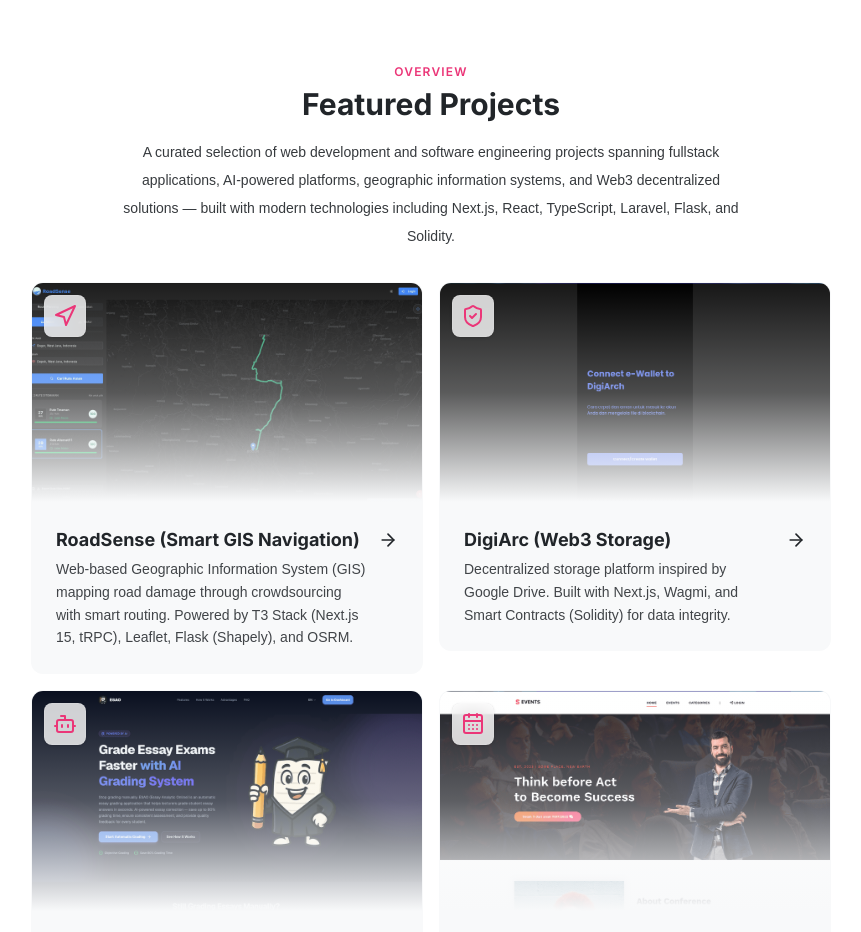
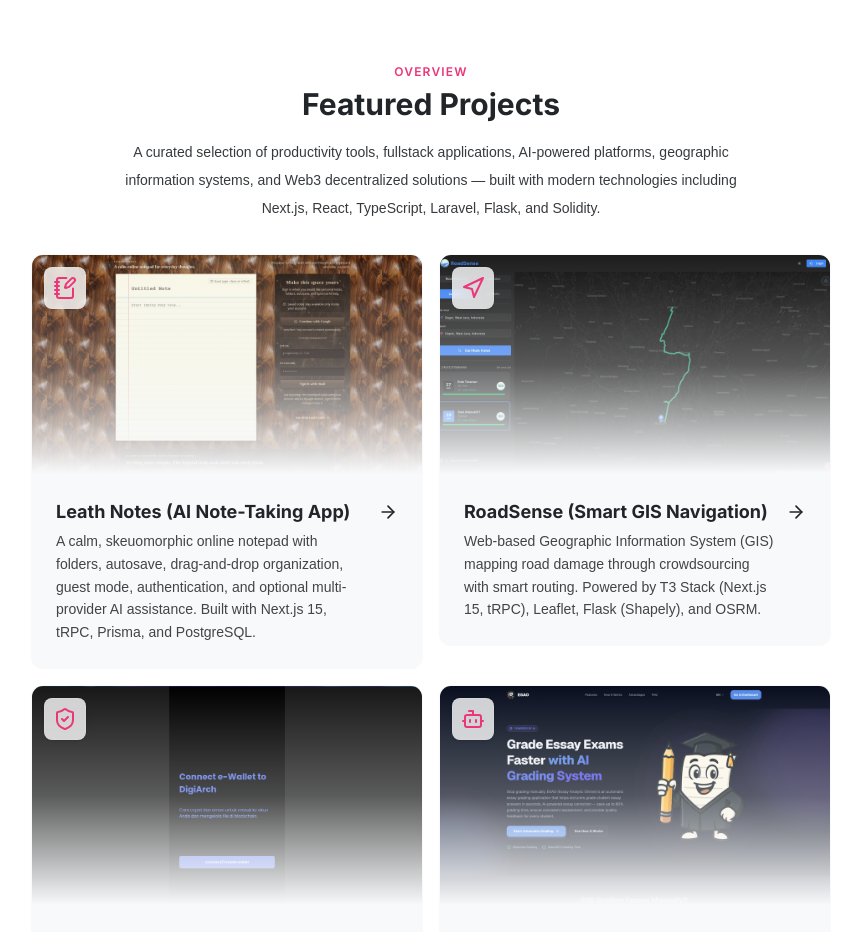
Before and after one commit to LIan2nd/portfolio, a Next.js app: page / in a window 1280 px wide. Shown: the part 3340-4272 px from the top of the page, without its empty margins (204-1065 px from the left). Built offline with nearby package versions, Linux system fonts and the light colour scheme; no server answers; a web font is replaced by a local one.

Commit message:
feat(projects): add Leath Notes showcase

```diff
--- a/src/app/page.tsx
+++ b/src/app/page.tsx
@@ -78,6 +78,17 @@ const jsonLd = {
     },
     {
       "@type": "SoftwareApplication",
+      "@id": `${SITE_URL}/#project-leath-notes`,
+      name: "Leath Notes",
+      description:
+        "Skeuomorphic online notepad with folders, autosave, guest mode, authentication, and optional multi-provider AI assistance.",
+      applicationCategory: "ProductivityApplication",
+      operatingSystem: "Any",
+      author: { "@id": PERSON_ID },
+      url: "https://leath-note.my.id",
+    },
+    {
+      "@type": "SoftwareApplication",
       "@id": `${SITE_URL}/#project-roadsense`,
       name: "RoadSense",
       description:
--- a/src/components/ProjectCard.tsx
+++ b/src/components/ProjectCard.tsx
@@ -13,6 +13,7 @@ import {
   Database,
   Film,
   Clapperboard,
+  NotebookPen,
 } from "lucide-react";
 import type { Project } from "@/lib/types";
 
@@ -46,6 +47,9 @@ function ProjectIcon({ icon }: { icon: string }) {
       return <Film {...iconProps} />;
     case "clapperboard":
       return <Clapperboard {...iconProps} />;
+    case "notebook":
+    case "note":
+      return <NotebookPen {...iconProps} />;
     case "shop":
     case "store":
     case "shopping-cart":
--- a/src/components/ProjectsSection.tsx
+++ b/src/components/ProjectsSection.tsx
@@ -14,9 +14,9 @@ export function ProjectsSection({ projects }: ProjectsSectionProps) {
           Featured Projects
         </h2>
         <p className="font-serif leading-7 text-sm opacity-90 mb-8 max-w-[620px] mx-auto">
-          A curated selection of web development and software engineering projects spanning fullstack applications,
-          AI-powered platforms, geographic information systems, and Web3 decentralized solutions — built with
-          modern technologies including Next.js, React, TypeScript, Laravel, Flask, and Solidity.
+          A curated selection of productivity tools, fullstack applications, AI-powered platforms, geographic
+          information systems, and Web3 decentralized solutions — built with modern technologies including Next.js,
+          React, TypeScript, Laravel, Flask, and Solidity.
         </p>
         <div className="grid grid-cols-2 max-md:grid-cols-1 gap-4">
           {projects.map((project, i) => (
--- /dev/null
+++ b/src/lib/ai/knowledge/leath_notes.md
@@ -0,0 +1,24 @@
+# Proyek: Leath Notes (Online Notepad & AI Note-Taking App)
+
+- **Live App:** https://leath-note.my.id
+- **Creator:** Alfian Nur Usyaid (Liand)
+- **Kategori:** Productivity / Fullstack Web Application
+- **Tech Stack:** Next.js 15, React 19, TypeScript, Tailwind CSS 4, shadcn/ui, tRPC v11, TanStack Query v5, Prisma 6, PostgreSQL, NextAuth.js v5, Vitest
+
+## Ringkasan Proyek
+
+Leath Notes adalah aplikasi notepad berbasis web dengan tampilan skeuomorfik yang menyerupai buku catatan kulit di atas meja kayu. Pengalaman menulisnya dibuat tenang dan paper-first, sementara fitur tambahan tetap tersedia saat dibutuhkan.
+
+## Fitur Utama
+
+- Membuat, membaca, mengubah, dan menghapus catatan pribadi.
+- Autosave dengan debounce satu detik.
+- Folder dan pengorganisasian catatan dengan drag-and-drop.
+- Guest mode untuk langsung mencoba tanpa akun.
+- Autentikasi email serta Google OAuth opsional melalui NextAuth.js.
+- AI assistant opsional dengan dukungan Ollama, OpenAI, Gemini, Anthropic, dan OpenRouter.
+- Sidebar responsif, mobile drawer, dan keyboard shortcuts.
+
+## Arsitektur
+
+Leath Notes menggunakan Next.js App Router sebagai fondasi fullstack. API type-safe disediakan melalui tRPC, state server dikelola dengan TanStack Query, data persisten disimpan di PostgreSQL melalui Prisma, dan akses pengguna diamankan dengan NextAuth.js.
--- a/src/lib/data.ts
+++ b/src/lib/data.ts
@@ -188,6 +188,14 @@ export const PUBLICATION: Publication = {
 
 export const PROJECTS: Project[] = [
   {
+    icon: "notebook",
+    title: "Leath Notes (AI Note-Taking App)",
+    description:
+      "A calm, skeuomorphic online notepad with folders, autosave, drag-and-drop organization, guest mode, authentication, and optional multi-provider AI assistance. Built with Next.js 15, tRPC, Prisma, and PostgreSQL.",
+    url: "https://leath-note.my.id",
+    image: "/img/projects/leath-notes.webp",
+  },
+  {
     icon: "map",
     title: "RoadSense (Smart GIS Navigation)",
     description:
--- a/tsconfig.json
+++ b/tsconfig.json
@@ -23,5 +23,5 @@
     }
   },
   "include": ["next-env.d.ts", "**/*.ts", "**/*.tsx", ".next/types/**/*.ts"],
-  "exclude": ["node_modules"]
+  "exclude": ["node_modules", "docs"]
 }
--- a/vitest.config.ts
+++ b/vitest.config.ts
@@ -7,6 +7,7 @@ export default defineConfig({
   test: {
     environment: "jsdom",
     globals: true,
+    include: ["src/**/*.test.{ts,tsx}"],
     setupFiles: ["./src/test/setup.ts"],
     testTimeout: 15000,
   },
```
Also changed, not shown: public/img/projects/leath-notes.webp (added), public/llms-full.txt, public/llms.txt, 1 other file (tests, documents, lock files or other folders).
